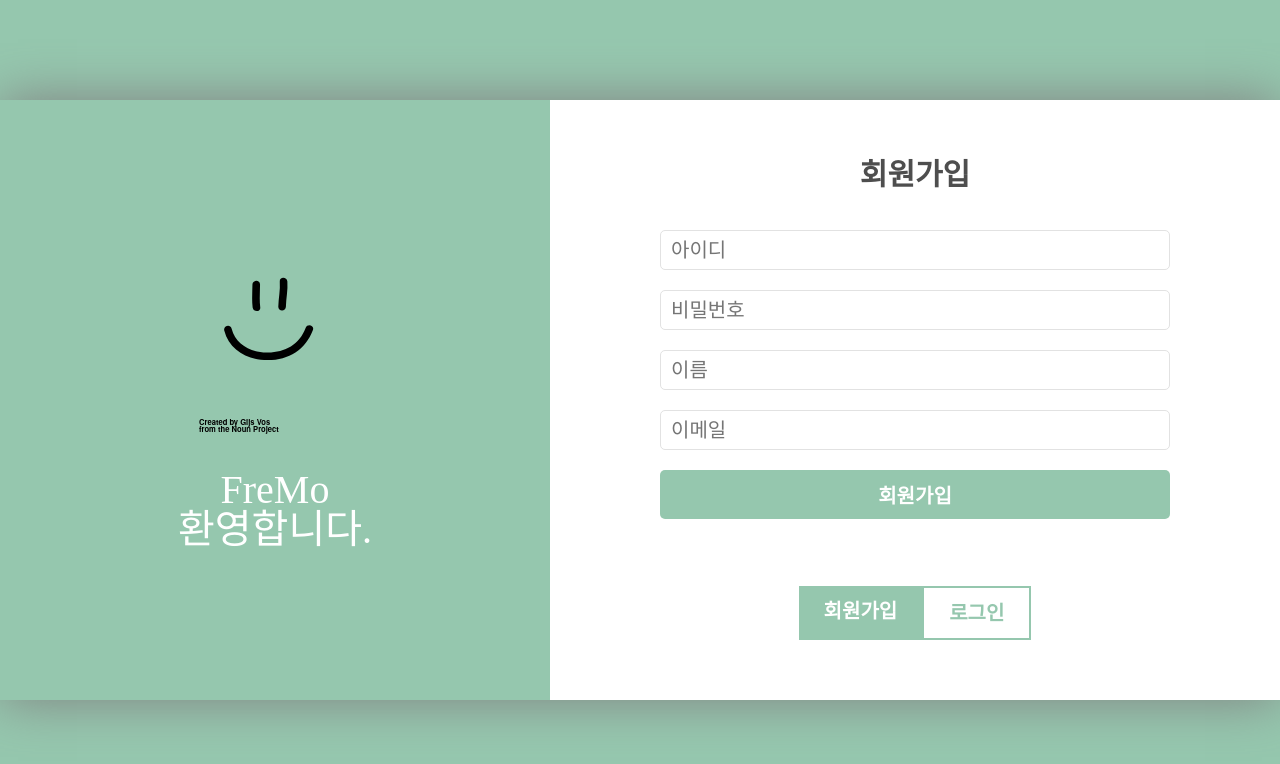
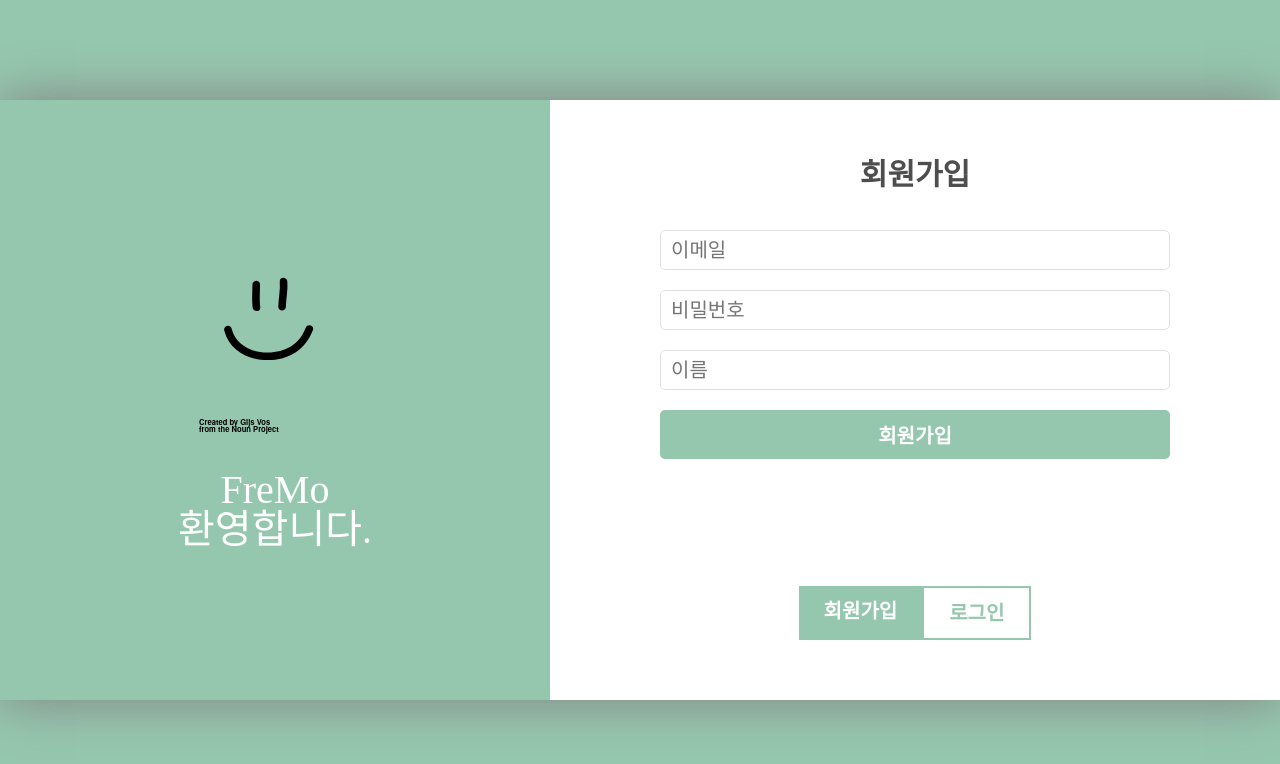
Before and after one commit to Zasz123/fremo, a React app: page /auth/register in a window 1280 px wide. Shown: the top 764 px of the page. Built offline with nearby package versions, Linux system fonts and the light colour scheme; what typesafe-actions would draw is missing.

Commit message:
feat: update user fields

```diff
--- a/src/components/auth/login/LoginForm.tsx
+++ b/src/components/auth/login/LoginForm.tsx
@@ -20,8 +20,8 @@ const LoginForm = ({ data, onChange, onLogin }: IProps) => {
       <AuthInputsWrapper>
         <AuthTitle>로그인</AuthTitle>
         <AuthInput
-          value={data.accountId}
-          name="accountId"
+          value={data.email}
+          name="email"
           placeholder="아이디"
           onChange={onChange}
         />
@@ -30,6 +30,7 @@ const LoginForm = ({ data, onChange, onLogin }: IProps) => {
           name="password"
           placeholder="비밀번호"
           onChange={onChange}
+          type="password"
         />
         <AuthButton type="submit">로그인</AuthButton>
       </AuthInputsWrapper>
--- a/src/components/auth/register/RegisterForm.tsx
+++ b/src/components/auth/register/RegisterForm.tsx
@@ -20,9 +20,9 @@ const RegisterForm = ({ data, onChange, onRegister }: IProps) => {
       <AuthInputsWrapper>
         <AuthTitle color="#4e4e4e">회원가입</AuthTitle>
         <AuthInput
-          placeholder="아이디"
-          value={data.accountId}
-          name="accountId"
+          placeholder="이메일"
+          value={data.email}
+          name="email"
           onChange={onChange}
         />
         <AuthInput
@@ -30,17 +30,12 @@ const RegisterForm = ({ data, onChange, onRegister }: IProps) => {
           value={data.password}
           name="password"
           onChange={onChange}
+          type="password"
         />
         <AuthInput
           placeholder="이름"
-          value={data.name}
-          name="name"
-          onChange={onChange}
-        />
-        <AuthInput
-          placeholder="이메일"
-          value={data.email}
-          name="email"
+          value={data.nickName}
+          name="nickName"
           onChange={onChange}
         />
         <AuthButton type="submit">회원가입</AuthButton>
--- a/src/containers/auth/LoginFormContainer.tsx
+++ b/src/containers/auth/LoginFormContainer.tsx
@@ -1,22 +1,49 @@
 import React, { useEffect } from "react";
+import { useHistory } from "react-router-dom";
 
 import useInputs from "../../hooks/common/useInputs";
 
 import { ILoginForm } from "../../types/auth/auth";
 
 import LoginForm from "../../components/auth/login/LoginForm";
+import { useAuth } from "../../hooks/auth/useAuth";
 
 const LoginFormContainer = () => {
-  const { data, onChange } = useInputs<ILoginForm>({
-    accountId: "",
+  const auth = useAuth();
+  const history = useHistory();
+
+  const { data, setData, onChange } = useInputs<ILoginForm>({
+    email: "",
     password: "",
   });
 
-  const onLogin = (e: React.FormEvent<HTMLFormElement>) => {
+  const onLogin = async (e: React.FormEvent<HTMLFormElement>) => {
     e.preventDefault();
-    const { accountId, password } = data;
-    console.log(accountId, password);
+    const { email, password } = data;
+
+    const isSuccess: boolean = await auth.login({ email, password });
+
+    if (!isSuccess) {
+      alert("로그인에 실패했습니다.");
+
+      setData({
+        ...data,
+        password: "",
+      });
+    }
+
+    history.push("/");
+    alert("로그인에 성공했습니다.");
   };
+
+  useEffect(() => {
+    const token = localStorage.getItem("token");
+
+    if (token !== null) {
+      alert("이미 로그인 하셨습니다.");
+      history.push("/");
+    }
+  }, []);
 
   return <LoginForm data={data} onChange={onChange} onLogin={onLogin} />;
 };
--- a/src/containers/auth/RegisterFormContainer.tsx
+++ b/src/containers/auth/RegisterFormContainer.tsx
@@ -1,24 +1,50 @@
 import React, { useEffect } from "react";
+import { useHistory } from "react-router-dom";
 
 import useInputs from "../../hooks/common/useInputs";
 
 import { IRegisterForm } from "../../types/auth/auth";
 
 import RegisterForm from "../../components/auth/register/RegisterForm";
+import { useAuth } from "../../hooks/auth/useAuth";
 
 const RegisterFormContainer = () => {
-  const { data, onChange } = useInputs<IRegisterForm>({
-    accountId: "",
+  const auth = useAuth();
+  const history = useHistory();
+
+  const { data, setData, onChange } = useInputs<IRegisterForm>({
+    email: "",
     password: "",
-    name: "",
-    email: "",
+    nickName: "",
   });
 
-  const onRegister = (e: React.FormEvent<HTMLFormElement>) => {
+  const onRegister = async (e: React.FormEvent<HTMLFormElement>) => {
     e.preventDefault();
-    const { accountId, password, name, email } = data;
-    console.log(accountId, password, name, email);
+    const { email, password, nickName } = data;
+
+    const isSuccess = await auth.register({ email, password, nickName });
+
+    if (!isSuccess) {
+      alert("회원가입에 실패했습니다.");
+
+      setData({
+        ...data,
+        password: "",
+      });
+    }
+
+    history.push("/");
+    alert("회원가입에 성공했습니다.");
   };
+
+  useEffect(() => {
+    const token = localStorage.getItem("token");
+
+    if (token !== null) {
+      alert("이미 로그인 하셨습니다.");
+      history.push("/");
+    }
+  }, []);
 
   return (
     <RegisterForm data={data} onChange={onChange} onRegister={onRegister} />
```
Also changed, not shown: src/types/auth/auth.tsx (+3 -4 lines).
